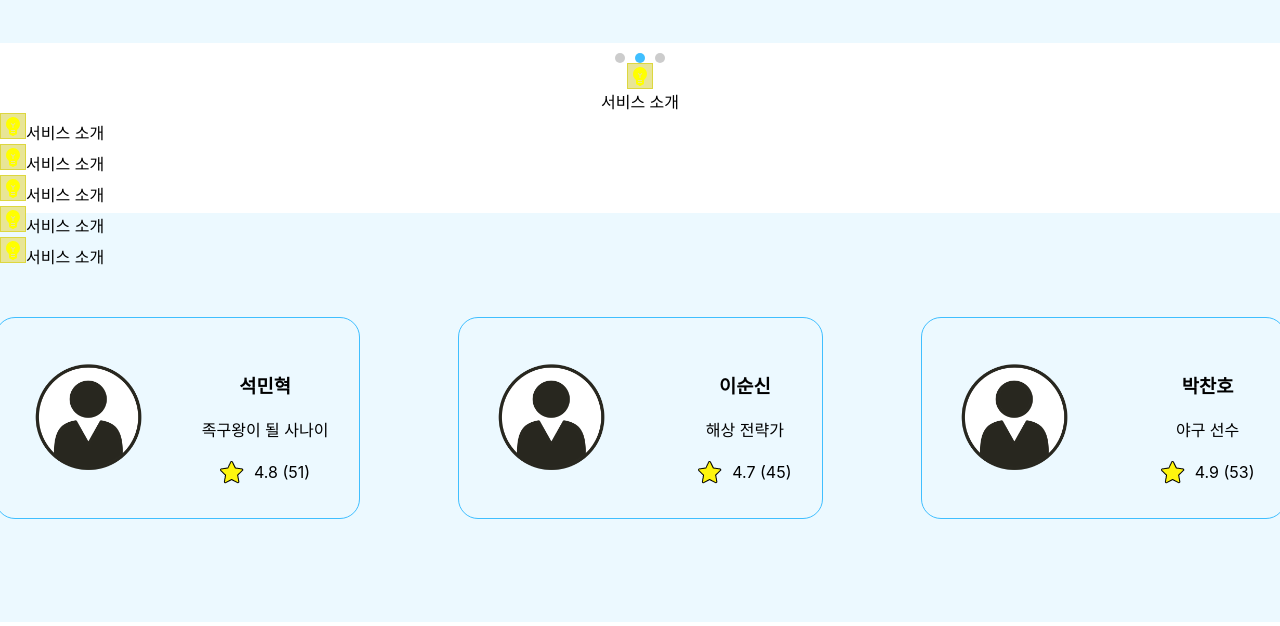
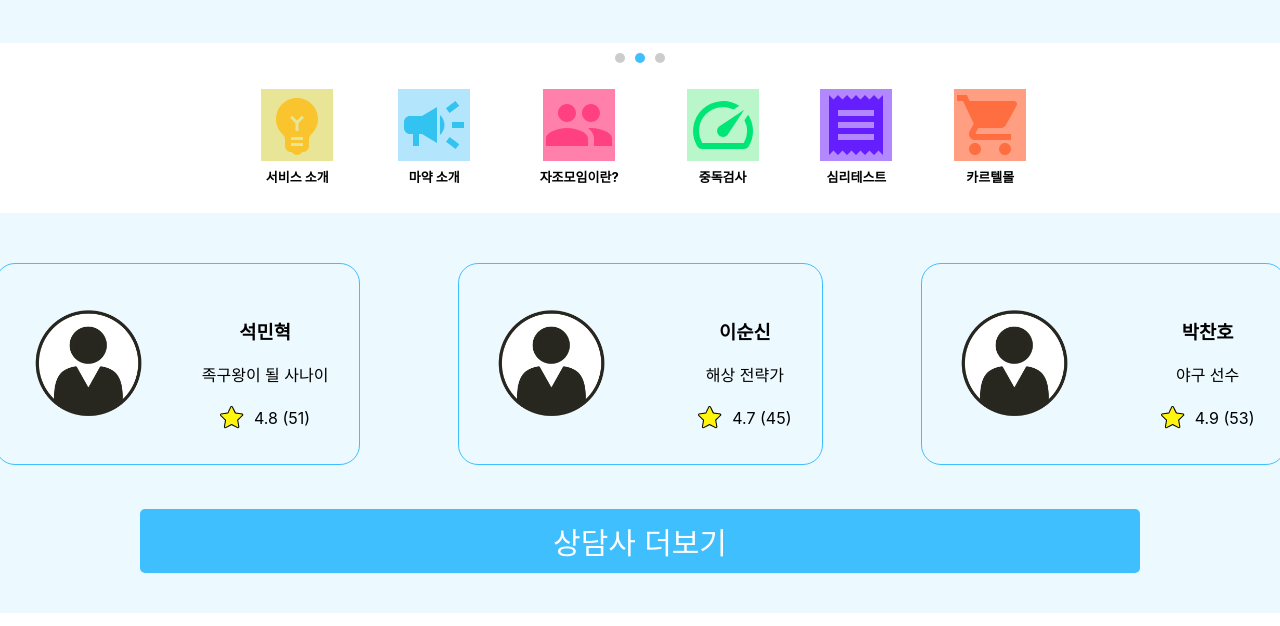
Before and after one commit to poiu542/Cartel, a React (Create React App) app in the folder frontend/: page / in a window 1280 px wide. Shown: the part 326-952 px from the top of the page. Built offline with nearby package versions, Linux system fonts and the light colour scheme.

Commit message:
refector : 메인페이지 CSS 수정

```diff
--- a/frontend/src/routes/Main.tsx
+++ b/frontend/src/routes/Main.tsx
@@ -5,6 +5,11 @@ import CounselorCard from '../components/CounselorCard'
 import PreviewBox from '../components/PreviewBox'
 import Footer from '../components/Footer'
 import EmojiObjectsIcon from '@mui/icons-material/EmojiObjects'
+import PeopleIcon from '@mui/icons-material/People'
+import ReceiptIcon from '@mui/icons-material/Receipt'
+import SpeedIcon from '@mui/icons-material/Speed'
+import ShoppingCartIcon from '@mui/icons-material/ShoppingCart'
+import CampaignIcon from '@mui/icons-material/Campaign'
 
 export const Main = () => {
   const onCardClick = () => {
@@ -33,68 +38,147 @@ export const Main = () => {
           className="service introduce"
           style={{
             display: 'flex',
+            flexDirection: 'row',
+            justifyContent: 'center',
+            alignItems: 'center',
+            gap: '20px',
+          }}
+        >
+          <div
+            style={{
+              display: 'flex',
               flexDirection: 'column',
               alignItems: 'center',
             }}
           >
             <EmojiObjectsIcon
               style={{
-              color: 'yellow',
+                color: '#FAC42F',
                 backgroundColor: '#E8E596',
-              border: '0.5px solid #DDD73F',
+
+                marginTop: '50px',
+                scale: '3',
               }}
             />
-          <span>서비스 소개</span>
+            <span
+              style={{ padding: '30px', fontSize: '13px', fontWeight: 'bold' }}
+            >
+              서비스 소개
+            </span>
           </div>
-        <div className="service introduce">
-          <EmojiObjectsIcon
+
+          <div
             style={{
-              color: 'yellow',
-              backgroundColor: '#E8E596',
-              border: '0.5px solid #DDD73F',
+              display: 'flex',
+              flexDirection: 'column',
+              alignItems: 'center',
+            }}
+          >
+            <CampaignIcon
+              style={{
+                color: '#33C3F0',
+                backgroundColor: '#B3E5FC',
+
+                marginTop: '50px',
+                scale: '3',
               }}
             />
-          서비스 소개
+            <span
+              style={{ padding: '30px', fontSize: '13px', fontWeight: 'bold' }}
+            >
+              마약 소개
+            </span>
           </div>
-        <div className="service introduce">
-          <EmojiObjectsIcon
+
+          <div
             style={{
-              color: 'yellow',
-              backgroundColor: '#E8E596',
-              border: '0.5px solid #DDD73F',
+              display: 'flex',
+              flexDirection: 'column',
+              alignItems: 'center',
+            }}
+          >
+            <PeopleIcon
+              style={{
+                color: '#FF4081',
+                backgroundColor: '#FF80AB',
+
+                marginTop: '50px',
+                scale: '3',
               }}
             />
-          서비스 소개
+            <span
+              style={{ padding: '30px', fontSize: '13px', fontWeight: 'bold' }}
+            >
+              자조모임이란?
+            </span>
           </div>
-        <div className="service introduce">
-          <EmojiObjectsIcon
+
+          <div
             style={{
-              color: 'yellow',
-              backgroundColor: '#E8E596',
-              border: '0.5px solid #DDD73F',
+              display: 'flex',
+              flexDirection: 'column',
+              alignItems: 'center',
+            }}
+          >
+            <SpeedIcon
+              style={{
+                color: '#00E676',
+                backgroundColor: '#B9F6CA',
+                marginTop: '50px',
+                scale: '3',
               }}
             />
-          서비스 소개
+            <span
+              style={{ padding: '30px', fontSize: '13px', fontWeight: 'bold' }}
+            >
+              중독검사
+            </span>
           </div>
-        <div className="service introduce">
-          <EmojiObjectsIcon
+
+          <div
             style={{
-              color: 'yellow',
-              backgroundColor: '#E8E596',
-              border: '0.5px solid #DDD73F',
+              display: 'flex',
+              flexDirection: 'column',
+              alignItems: 'center',
+            }}
+          >
+            <ReceiptIcon
+              style={{
+                color: '#651FFF',
+                backgroundColor: '#B388FF',
+
+                marginTop: '50px',
+                scale: '3',
               }}
             />
-          서비스 소개
+            <span
+              style={{ padding: '30px', fontSize: '13px', fontWeight: 'bold' }}
+            >
+              심리테스트
+            </span>
           </div>
-        <div className="service introduce">
-          <EmojiObjectsIcon
+
+          <div
             style={{
-              color: 'yellow',
-              backgroundColor: '#E8E596',
-              border: '0.5px solid #DDD73F',
+              display: 'flex',
+              flexDirection: 'column',
+              alignItems: 'center',
+            }}
+          >
+            <ShoppingCartIcon
+              style={{
+                color: '#FF6E40',
+                backgroundColor: '#FF9E80',
+                marginTop: '50px',
+                scale: '3',
               }}
             />
-          서비스 소개
+            <span
+              style={{ padding: '30px', fontSize: '13px', fontWeight: 'bold' }}
+            >
+              카르텔몰
+            </span>
+          </div>
         </div>
       </div>
       <div
@@ -102,12 +186,14 @@ export const Main = () => {
         style={{
           display: 'flex',
           justifyContent: 'center',
-          alignItems: 'center',
+          alignItems: 'flex-start',
           flexDirection: 'row',
           backgroundColor: '#ECF9FF',
-          height: '409px',
+          height: '350px',
           width: '100%',
           gap: '100px',
+          position: 'relative',
+          paddingTop: '50px',
         }}
       >
         <CounselorCard
@@ -131,14 +217,55 @@ export const Main = () => {
           gradeCount={53}
           introduce="야구 선수"
         />
+        <button
+          onClick={ViewAll}
+          style={{
+            position: 'absolute',
+            bottom: '10px',
+            left: '50%',
+            transform: 'translateX(-50%)',
+            padding: '10px 20px',
+            backgroundColor: '#40BFFF',
+            color: 'white',
+            border: 'none',
+            borderRadius: '5px',
+            cursor: 'pointer',
+            fontSize: '30px',
+            width: '1000px',
+            marginBottom: '30px',
+          }}
+        >
+          상담사 더보기
+        </button>
       </div>
+
       <div
         className="blank"
         style={{
+          height: '300px',
+          width: '100%',
+          display: 'flex',
+          justifyContent: 'center',
+          alignItems: 'center',
+        }}
+      >
+        <div
+          className="box"
+          style={{
+            backgroundColor: '#0683C9',
+            width: '1400px',
             height: '150px',
-          width: '100%',
+            borderRadius: '13px',
+            display: 'flex',
+            alignItems: 'center',
+            justifyContent: 'left',
+            color: 'white',
+            fontWeight: 'bold',
           }}
-      ></div>
+        >
+          오프라인에서도 카르텔을 만나보세요
+        </div>
+      </div>
       <div
         className="article list"
         style={{
```
Also changed, not shown: frontend/src/components/Button.tsx (+5 -5 lines). Lines whose indentation alone changed are shown as unchanged.
